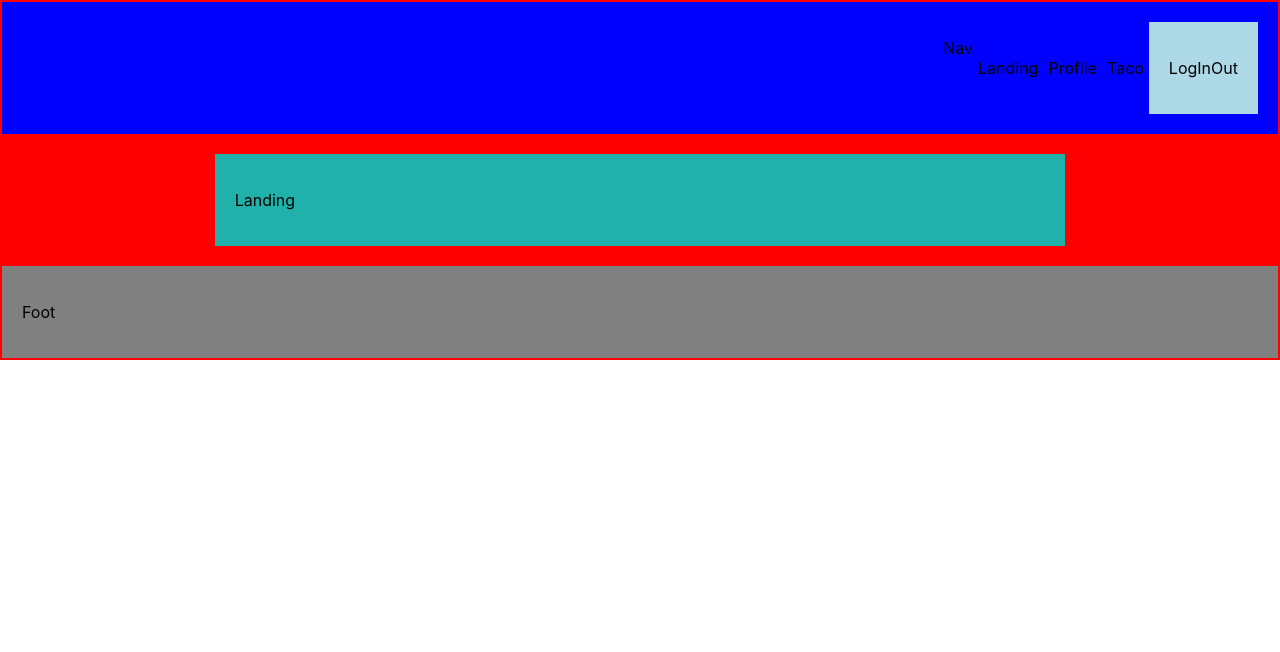
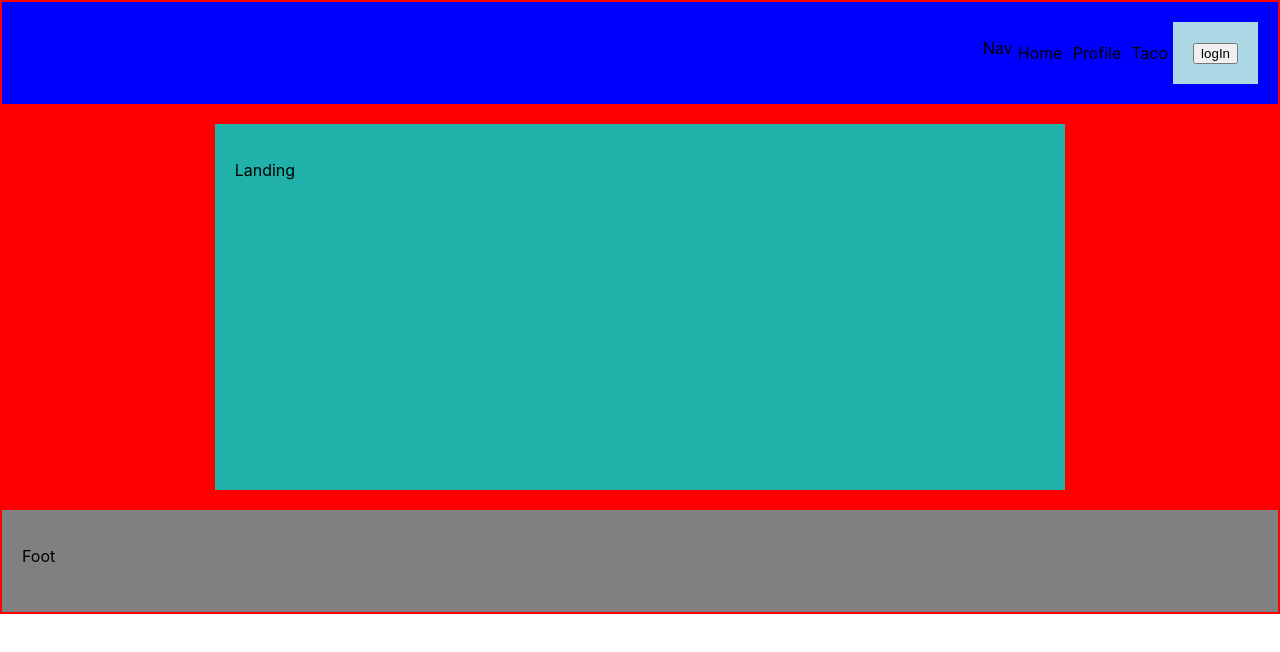
Before and after one commit to julior0518/never_fund, a React (Create React App) app in the folder client/: page / in a window 1280 px wide. Shown: the top 652 px of the page. Built offline with nearby package versions, Linux system fonts and the light colour scheme.

Commit message:
created login/out button

```diff
--- a/client/src/App.css
+++ b/client/src/App.css
@@ -5,7 +5,7 @@
   ;
   display: grid;
   grid-template-columns: 1fr 4fr 1fr;
-  grid-template-rows: 60px, 4fr, 1fr;
+  grid-template-rows: 1fr 3fr 1fr;
 }
 
 .Nav {
--- a/client/src/App.js
+++ b/client/src/App.js
@@ -8,10 +8,17 @@ import Taco from './components/Taco';
 import Foot from './components/Foot';
 import './App.css';
 
+import { useState } from 'react';
+
 function App() {
+  const [userStatus, setUserStatus] = useState({
+    loginStatus: false,
+    userID: ''
+  });
+
   return (
     <div className="App">
-      <Nav />
+      <Nav userStatus={userStatus} setUserStatus={setUserStatus} />
       <Switch>
         <Route exact path="/" render={Landing} />
         <Route exact path="/profile" render={Profile} />
--- a/client/src/components/LogInOut.js
+++ b/client/src/components/LogInOut.js
@@ -1,7 +1,17 @@
-function LogInOut() {
+function LogInOut(props) {
+  const set = () => {
+    props.props.setUserStatus({ ...props.props.userStatus, loginStatus: true });
+  };
+
+  console.log(props.props.userStatus);
+
   return (
     <div className="LogInOut">
-      <p>LogInOut</p>
+      {props.props.userStatus.loginStatus ? (
+        <button>logOut</button>
+      ) : (
+        <button onClick={set}>logIn</button>
+      )}
     </div>
   );
 }
--- a/client/src/components/Nav.js
+++ b/client/src/components/Nav.js
@@ -1,12 +1,12 @@
 import LogInOut from './LogInOut';
 import { Link } from 'react-router-dom';
 
-function Nav() {
+function Nav(props) {
   return (
     <div className="Nav">
       <p>Nav</p>
       <Link to="/" className="li">
-        Landing
+        Home
       </Link>
       <Link to="/profile" className="li">
         Profile
@@ -14,7 +14,7 @@ function Nav() {
       <Link to="/taco" className="li">
         Taco
       </Link>
-      <LogInOut />
+      <LogInOut props={props} />
     </div>
   );
 }
```
